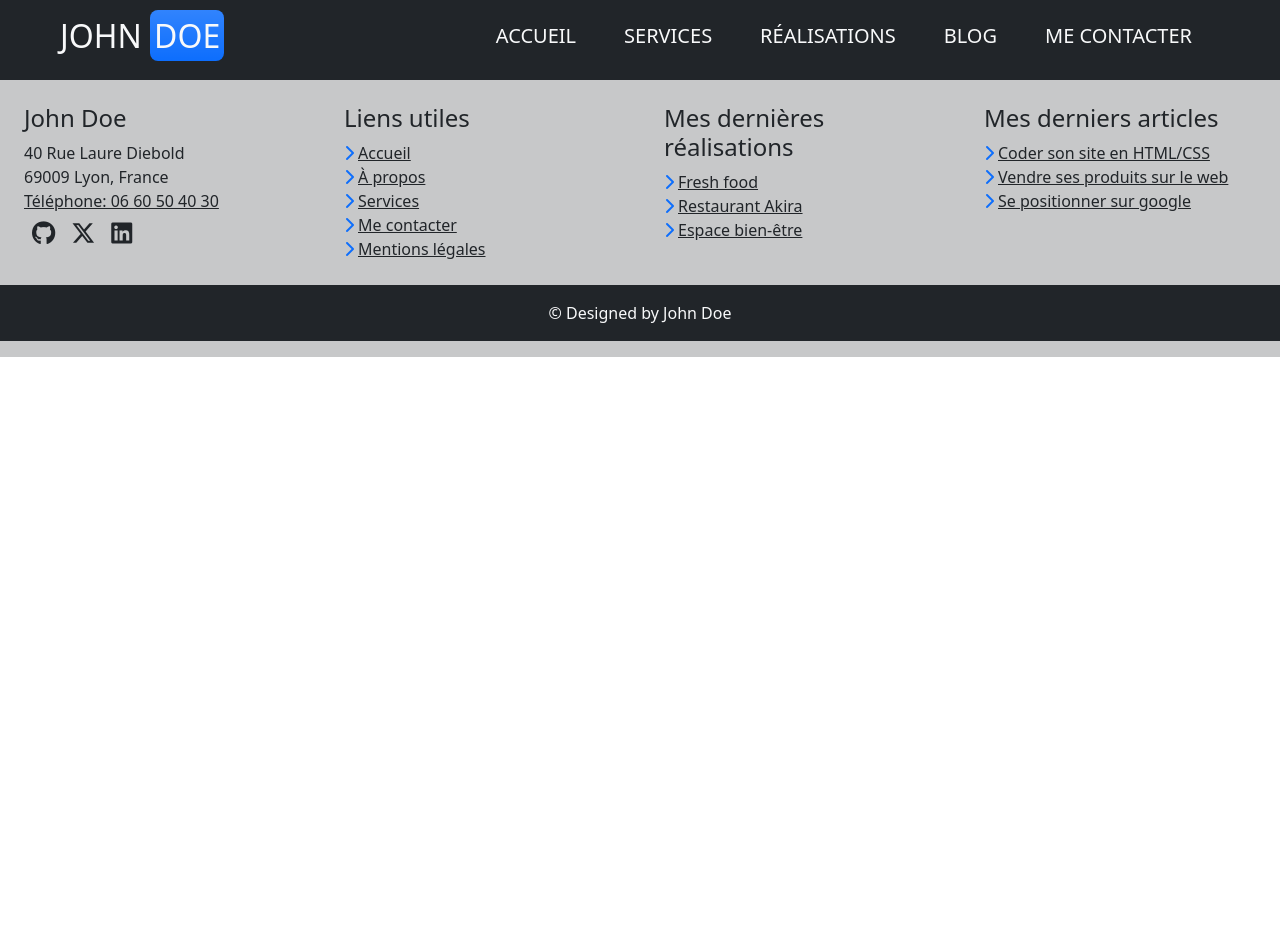
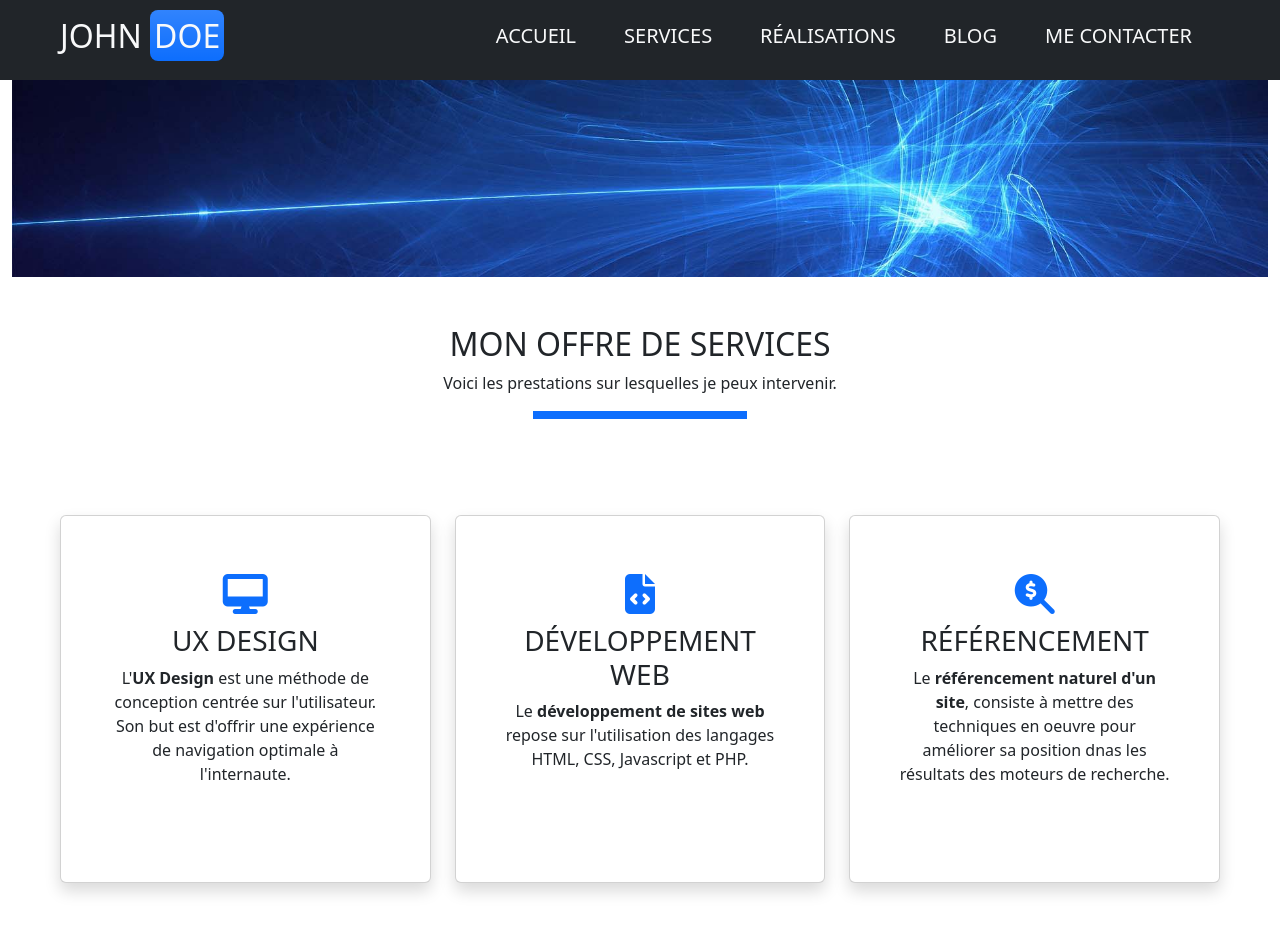
Before and after one commit to BLaeya/cv-john-doe-optimise, a website: page services.html in a window 1280 px wide. Shown: the top 934 px of the page. Before the commit the page ends 800 px from the top, so only its background shows below. Drawn offline with nearby package versions, Linux system fonts and the light colour scheme.

Commit message:
dev services

```diff
--- a/scss/style.scss
+++ b/scss/style.scss
@@ -1 +1,9 @@
 @import "../node_modules/bootstrap/scss/bootstrap.scss";
+
+a {
+  text-decoration: none;
+}
+
+.overlay {
+  background-color: rgba(0, 0, 0, 0.3);
+}
--- a/services.html
+++ b/services.html
@@ -65,8 +65,85 @@
         </div>
       </nav>
     </header>
-    <main></main>
-    <footer class="container-fluid bg-dark bg-opacity-25">
+    <main class="container-fluid">
+      <picture>
+        <img
+          src="./images/banner-mobile.jpg"
+          alt="bannière mobile"
+          class="img-fluid d-md-none d-lg-none"
+        />
+        <img
+          src="./images/banner-tablette.jpg"
+          alt="bannière tablette"
+          class="img-fluid d-none d-md-block d-lg-none"
+        />
+        <img
+          src="./images/banner.jpg"
+          alt="bannière"
+          class="img-fluid d-none d-md-none d-lg-block"
+        />
+      </picture>
+      <section class="text-center">
+        <div class="row">
+          <h2 class="text-uppercase pt-5">Mon Offre de services</h2>
+          <p class="">
+            Voici les prestations sur lesquelles je peux intervenir.
+          </p>
+        </div>
+        <div class="row pb-5">
+          <div class="col-4 col-sm-5 py-1"></div>
+          <div class="col-4 col-sm-2 p-1 bg-primary"></div>
+          <div class="col-4 col-sm-5 py-1"></div>
+        </div>
+        <div class="row row-cols-1 row-cols-md-3 p-5">
+          <div class="col">
+            <div class="card shadow h-100 p-5">
+              <span class="fs-1 text-primary"
+                ><i class="fa-solid fa-desktop card-img-top"></i
+              ></span>
+              <div class="card-body p-0">
+                <h3 class="card-title text-uppercase">ux design</h3>
+                <p class="card-text pb-5">
+                  L'<strong>UX Design </strong>est une méthode de conception
+                  centrée sur l'utilisateur. Son but est d'offrir une expérience
+                  de navigation optimale à l'internaute.
+                </p>
+              </div>
+            </div>
+          </div>
+          <div class="col">
+            <div class="card shadow h-100 p-5">
+              <span class="fs-1 text-primary"
+                ><i class="fa-solid fa-file-code card-img-top"></i
+              ></span>
+              <div class="card-body p-0">
+                <h3 class="card-title text-uppercase">Développement web</h3>
+                <p class="card-text pb-5">
+                  Le <strong>développement de sites web</strong> repose sur
+                  l'utilisation des langages HTML, CSS, Javascript et PHP.
+                </p>
+              </div>
+            </div>
+          </div>
+          <div class="col">
+            <div class="card shadow h-100 p-5">
+              <span class="fs-1 text-primary"
+                ><i class="fa-solid fa-magnifying-glass-dollar card-img-top"></i
+              ></span>
+              <div class="card-body p-0">
+                <h3 class="card-title text-uppercase">Référencement</h3>
+                <p class="card-text pb-5">
+                  Le <strong>référencement naturel d'un site</strong>, consiste
+                  à mettre des techniques en oeuvre pour améliorer sa position
+                  dnas les résultats des moteurs de recherche.
+                </p>
+              </div>
+            </div>
+          </div>
+        </div>
+      </section>
+    </main>
+    <footer class="container-fluid bg-dark bg-opacity-10 mt-5">
       <div class="row row-cols-1 row-cols-md-2 row-cols-lg-4">
         <div class="col-12 col-sm-6 col-lg-3 p-4">
           <h4>John Doe</h4>
@@ -93,54 +170,54 @@
         <div class="col-12 col-sm-6 col-lg-3 p-4">
           <h4>Liens utiles</h4>
           <div>
-            <i class="fa-solid fa-chevron-right text-primary fw600 me-1"></i
+            <i class="fa-solid fa-chevron-right text-primary fa-sm me-1"></i
             ><a href="" class="text-reset">Accueil</a>
           </div>
           <div>
-            <i class="fa-solid fa-chevron-right text-primary fw600 me-1"></i
+            <i class="fa-solid fa-chevron-right text-primary fa-sm me-1"></i
             ><a href="" class="text-reset">&Agrave; propos</a>
           </div>
           <div>
-            <i class="fa-solid fa-chevron-right text-primary fw600 me-1"></i
+            <i class="fa-solid fa-chevron-right text-primary fa-sm me-1"></i
             ><a href="" class="text-reset">Services</a>
           </div>
           <div>
-            <i class="fa-solid fa-chevron-right text-primary fw600 me-1"></i
+            <i class="fa-solid fa-chevron-right text-primary fa-sm me-1"></i
             ><a href="" class="text-reset">Me contacter</a>
           </div>
           <div>
-            <i class="fa-solid fa-chevron-right text-primary fw600 me-1"></i
+            <i class="fa-solid fa-chevron-right text-primary fa-sm me-1"></i
             ><a href="" class="text-reset">Mentions légales</a>
           </div>
         </div>
         <div class="col-12 col-sm-6 col-lg-3 p-4">
           <h4>Mes dernières réalisations</h4>
           <div>
-            <i class="fa-solid fa-chevron-right text-primary fw600 me-1"></i
+            <i class="fa-solid fa-chevron-right text-primary fa-sm me-1"></i
             ><a href="" class="text-reset">Fresh food</a>
           </div>
           <div>
-            <i class="fa-solid fa-chevron-right text-primary fw600 me-1"></i
+            <i class="fa-solid fa-chevron-right text-primary fa-sm me-1"></i
             ><a href="" class="text-reset">Restaurant Akira</a>
           </div>
           <div>
-            <i class="fa-solid fa-chevron-right text-primary fw600 me-1"></i
+            <i class="fa-solid fa-chevron-right text-primary fa-sm me-1"></i
             ><a href="" class="text-reset">Espace bien-être</a>
           </div>
         </div>
         <div class="col-12 col-sm-6 col-lg-3 p-4">
           <h4>Mes derniers articles</h4>
           <div>
-            <i class="fa-solid fa-chevron-right text-primary fw600 me-1"></i
+            <i class="fa-solid fa-chevron-right text-primary fa-sm me-1"></i
             ><a href="" class="text-reset">Coder son site en HTML/CSS</a>
           </div>
           <div>
-            <i class="fa-solid fa-chevron-right text-primary fw600 me-1"></i
+            <i class="fa-solid fa-chevron-right text-primary fa-sm me-1"></i
             ><a href="" class="text-reset">Vendre ses produits sur le web</a>
           </div>
           <div>
-            <i class="fa-solid fa-chevron-right text-primary fw600 me-1"></i
-            ><a href="" class="text-reset">Se positionner sur google</a>
+            <i class="fa-solid fa-chevron-right text-primary fa-sm me-1"></i
+            ><a href="" class="text-reset">Se positionner sur Google</a>
           </div>
         </div>
       </div>
@@ -150,4 +227,9 @@
       <div class="row py-2"></div>
     </footer>
   </body>
+  <script
+    src="https://cdn.jsdelivr.net/npm/bootstrap@5.0.2/dist/js/bootstrap.bundle.min.js"
+    integrity="sha384-MrcW6ZMFYlzcLA8Nl+NtUVF0sA7MsXsP1UyJoMp4YLEuNSfAP+JcXn/tWtIaxVXM"
+    crossorigin="anonymous"
+  ></script>
 </html>
```
Also changed, not shown: about.html (+18 -13 lines), blog.html (+18 -13 lines), contact.html (+18 -13 lines), index.html (+34 -36 lines), legal.html (+18 -13 lines), portfolio.html (+18 -13 lines), css/style.css, 1 other file.
